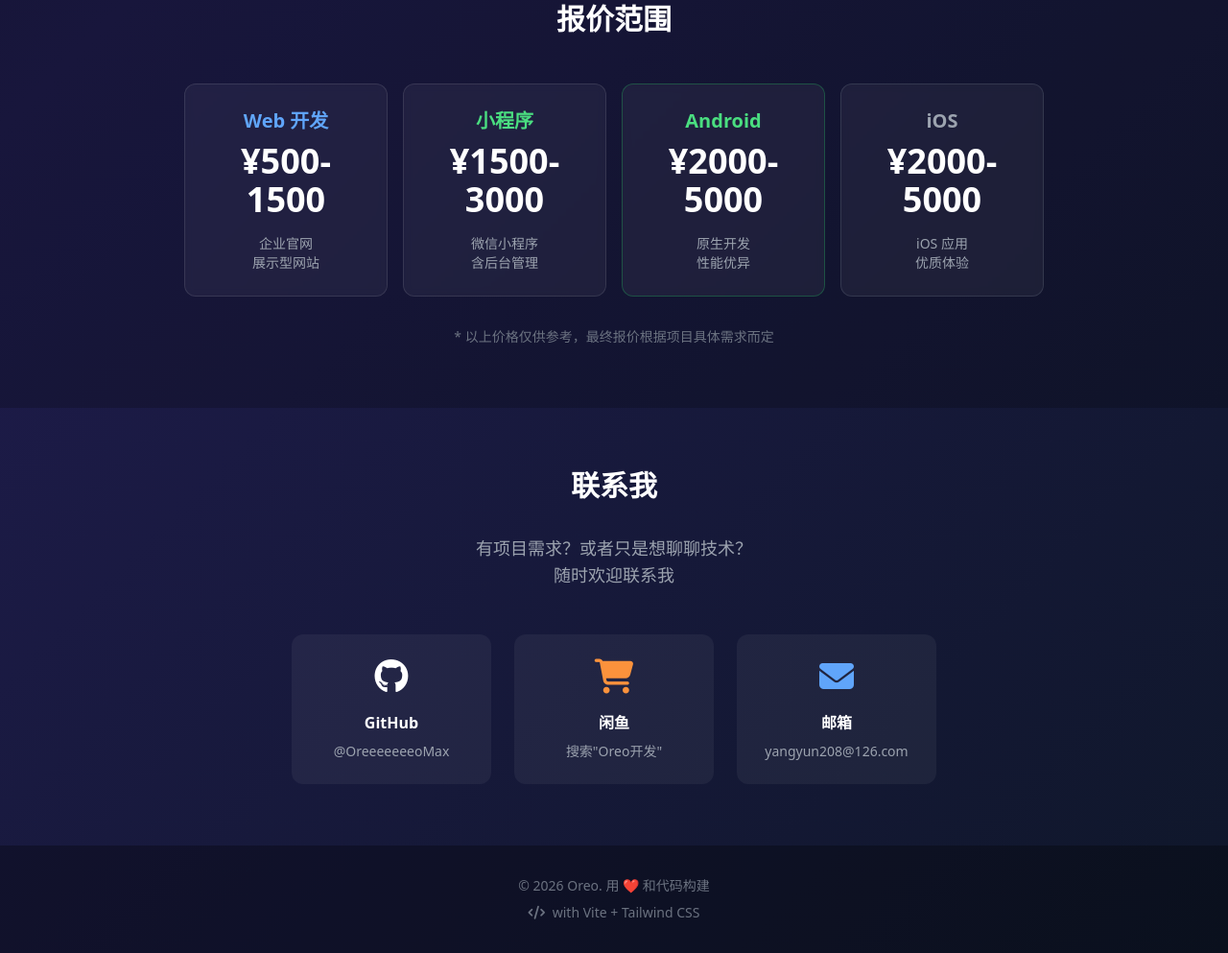
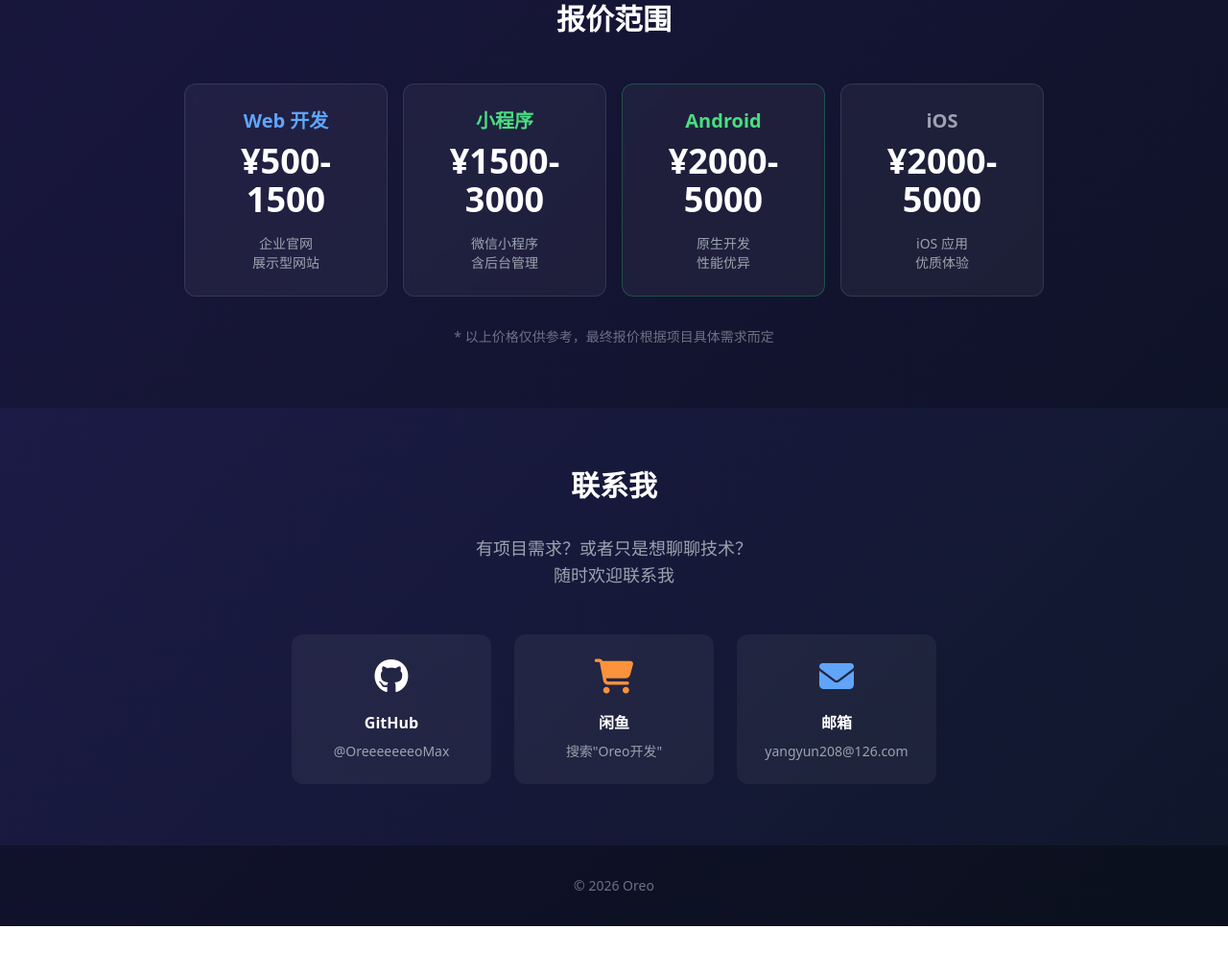
Before and after one commit to OreeeeeeeoMax/my-portfolio, a website built with Vite: page index.html in a window 1280 px wide. Shown: the part 2003-2996 px from the top of the page at 96% size. After the commit the page ends 2968 px from the top, so only its background shows below. Built offline with nearby package versions, Linux system fonts and the light colour scheme.

Commit message:
fix: 简化页脚，去掉技术栈信息
Co-Authored-By: Claude Opus 4.6 <noreply@anthropic.com>

```diff
--- a/index.html
+++ b/index.html
@@ -525,10 +525,7 @@
 
     <!-- 页脚 -->
     <footer class="py-8 px-6 bg-black/30 text-center text-gray-500 text-sm">
-      <p>© 2026 Oreo. 用 ❤️ 和代码构建</p>
-      <p class="mt-2">
-        <i class="fas fa-code mr-1"></i> with Vite + Tailwind CSS
-      </p>
+      <p>© 2026 Oreo</p>
     </footer>
   </div>
 </body>
```
